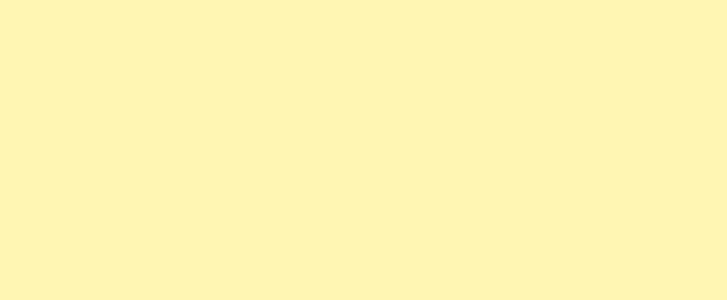
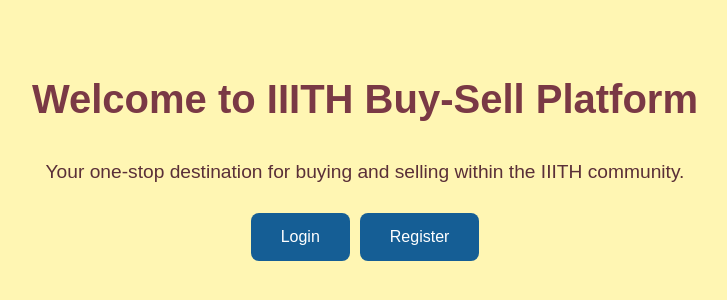
Before and after one commit to Manas-7854/BuySellRent, a React (Create React App) app in the folder frontend/: page / in a window 1280 px wide. Before the commit this address had no page. Shown: the part 264-564 px from the top of the page, without its empty margins (275-1002 px from the left). Built offline with nearby package versions, Linux system fonts and the light colour scheme.

Commit message:
landing page

```diff
--- a/frontend/src/App.js
+++ b/frontend/src/App.js
@@ -2,6 +2,7 @@
 import { BrowserRouter, Routes, Route } from 'react-router-dom';
 
 //pages & components
+import LandingPage from './pages/landing';
 import Home from './pages/home';
 import ItemsPage from './pages/items-page';
 import Item from './pages/item';
@@ -20,6 +21,9 @@ function App() {
       <BrowserRouter>
         <div className='pages'>
           <Routes>
+
+            {/* Landing Page */}
+            <Route path='/' element={<LandingPage />} />
 
             {/* Login Page */}
             <Route path='/login' element={<Login />} />
--- /dev/null
+++ b/frontend/src/pages/landing.js
@@ -0,0 +1,56 @@
+import React from "react";
+
+const LandingPage = () => {
+    return (
+        <div style={styles.container}>
+            <h1 style={styles.title}>Welcome to IIITH Buy-Sell Platform</h1>
+            <p style={styles.subtitle}>Your one-stop destination for buying and selling within the IIITH community.</p>
+            <div style={styles.buttonContainer}>
+                <a href="/login" style={styles.button}>Login</a>
+                <a href="/register" style={styles.button}>Register</a>
+            </div>
+        </div>
+    );
+};
+
+const styles = {
+    container: {
+        backgroundColor: "#FFF6B3",
+        color: "#333",
+        fontFamily: "Arial, sans-serif",
+        height: "100vh",
+        display: "flex",
+        flexDirection: "column",
+        justifyContent: "center",
+        alignItems: "center",
+        textAlign: "center",
+        padding: "20px",
+    },
+    title: {
+        fontSize: "2.5rem",
+        marginBottom: "20px",
+        color: "#7A3945", // Dark maroon
+    },
+    subtitle: {
+        fontSize: "1.2rem",
+        marginBottom: "30px",
+        color: "#5A2F38", // Slightly lighter maroon
+    },
+    buttonContainer: {
+        display: "flex",
+        gap: "10px",
+    },
+    button: {
+        backgroundColor: "#155E95",
+        color: "white",
+        textDecoration: "none",
+        padding: "15px 30px",
+        fontSize: "1rem",
+        borderRadius: "8px",
+        cursor: "pointer",
+        transition: "background-color 0.3s ease",
+    },
+
+};
+
+export default LandingPage;
--- a/frontend/src/pages/login.js
+++ b/frontend/src/pages/login.js
@@ -53,6 +53,7 @@ const Login = () => {
         </div>
         <button type="submit" className="login-button">Login</button>
       </form>
+      <a href="/register" className="login-link">Don't have an account? Register here.</a>
       <p className="login-message">{message}</p>
     </div>
   );
--- a/frontend/src/pages/register.js
+++ b/frontend/src/pages/register.js
@@ -93,6 +93,7 @@ const Register = () => {
         </div>
         <button type="submit" className="register-button">Register</button>
       </form>
+      <a href="/login" className="register-link">Already have an account? Login</a>
       <p className="register-message">{message}</p>
     </div>
   );
```
Also changed, not shown: 1 other file (tests, documents, lock files or other folders).
